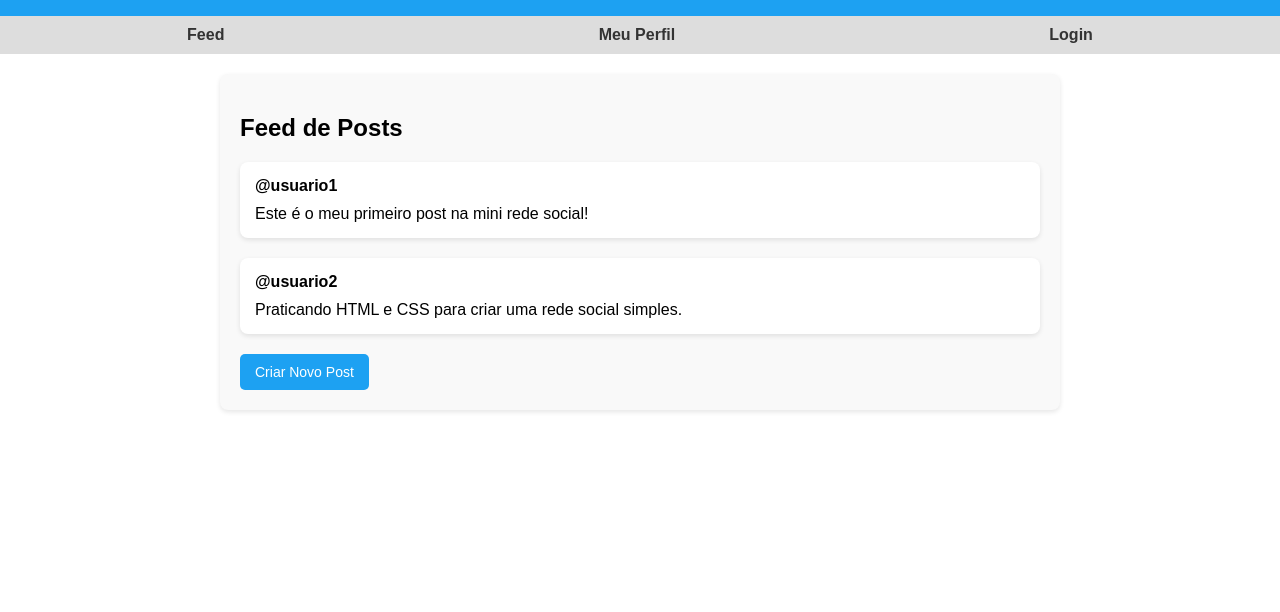
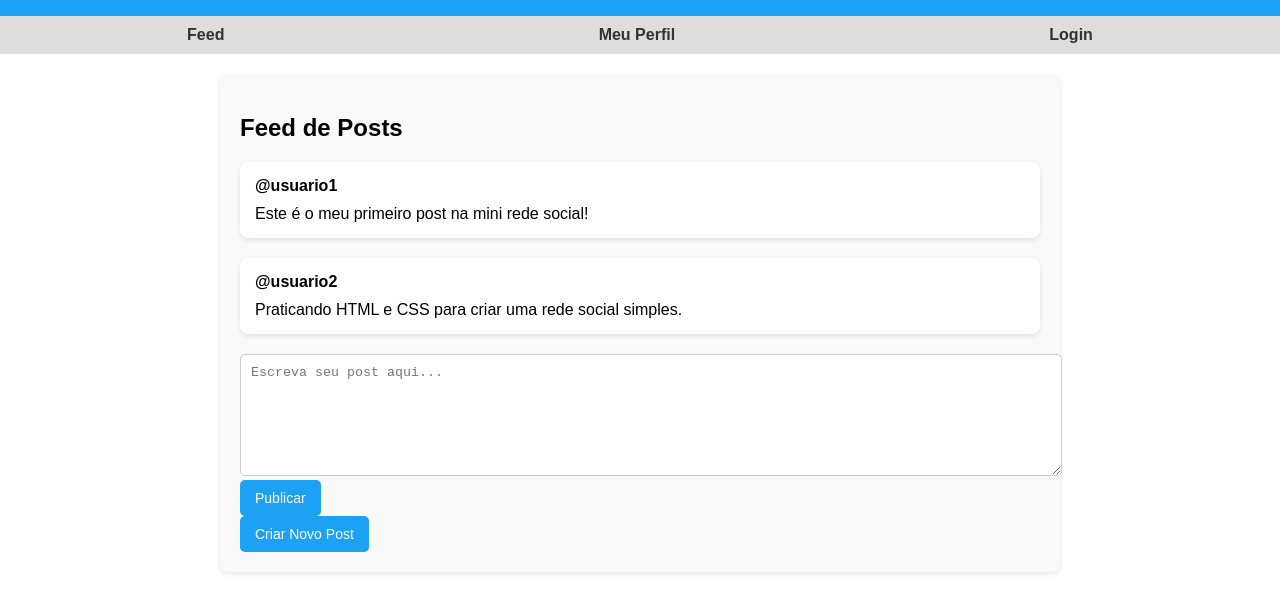
Before and after one commit to caikymorais/Mini_RedeSocial, a plain HTML site: page index.html in a window 1280 px wide. Both pictures are taken after a click on the button "Criar Novo Post". Shown: the part 94-706 px from the top of the page. Drawn offline with Linux system fonts and the light colour scheme.

Commit message:
adicionar funcionalidades de criação de post

```diff
--- a/css/styles.css
+++ b/css/styles.css
@@ -4,23 +4,27 @@ body {
   padding: 0;
   box-sizing: border-box;
 }
+
 header {
   background-color: #1da1f2;
   color: white;
   padding: 15px;
   text-align: center;
 }
+
 nav {
   display: flex;
   justify-content: space-around;
   background-color: #ddd;
   padding: 10px 0;
 }
+
 nav a {
   text-decoration: none;
   color: #333;
   font-weight: bold;
 }
+
 main {
   max-width: 800px;
   margin: 20px auto;
@@ -29,6 +33,7 @@ main {
   border-radius: 8px;
   box-shadow: 0 2px 5px rgba(0, 0, 0, 0.1);
 }
+
 .post {
   background: #fff;
   margin-bottom: 20px;
@@ -36,10 +41,12 @@ main {
   border-radius: 8px;
   box-shadow: 0 2px 5px rgba(0, 0, 0, 0.1);
 }
+
 .post-author {
   font-weight: bold;
   margin-bottom: 10px;
 }
+
 .button {
   display: inline-block;
   background-color: #1da1f2;
@@ -52,6 +59,19 @@ main {
   font-size: 14px;
   cursor: pointer;
 }
+
 .button:hover {
   background-color: #0c85d0;
 }
+
+/* Estilo para o formulário de criação de post */
+#new-post-form {
+  margin-top: 20px;
+}
+#new-post-form textarea {
+  width: 100%;
+  height: 100px;
+  padding: 10px;
+  border-radius: 5px;
+  border: 1px solid #ccc;
+}
--- a/index.html
+++ b/index.html
@@ -12,6 +12,7 @@
   <header>
     <h1>Mini Rede Social</h1>
   </header>
+
   <nav>
     <a href="#">Feed</a>
     <a href="perfil.html">Meu Perfil</a>
@@ -28,7 +29,13 @@
       <div class="post-author">@usuario2</div>
       <div class="post-content">Praticando HTML e CSS para criar uma rede social simples.</div>
     </div>
-    <button class="button" onclick="novoPost()">Criar Novo Post</button>
+
+    <!-- Formulário de novo post -->
+    <div id="new-post-form" style="display: none;">
+      <textarea id="new-post-content" placeholder="Escreva seu post aqui..." maxlength="280"></textarea>
+      <button class="button" onclick="publicarPost()">Publicar</button>
+    </div>
+    <button class="button" onclick="mostrarFormulario()">Criar Novo Post</button>
   </main>
 
   <script src="js/scripts.js"></script>
--- a/js/scripts.js
+++ b/js/scripts.js
@@ -1,3 +1,14 @@
-function novoPost() {
-  alert("Funcionalidade de criar novo post ainda não implementada!");
+function mostrarFormulario() {
+  document.getElementById('new-post-form').style.display = 'block';
 }
+
+function publicarPost() {
+  const postContent = document.getElementById('new-post-content').value;
+  if (postContent) {
+    alert("Post publicado com sucesso: " + postContent);
+    document.getElementById('new-post-content').value = ''; // Limpar o conteúdo
+    document.getElementById('new-post-form').style.display = 'none'; // Fechar o formulário
+  } else {
+    alert("Por favor, escreva algo para publicar.");
+  }
+}
```
